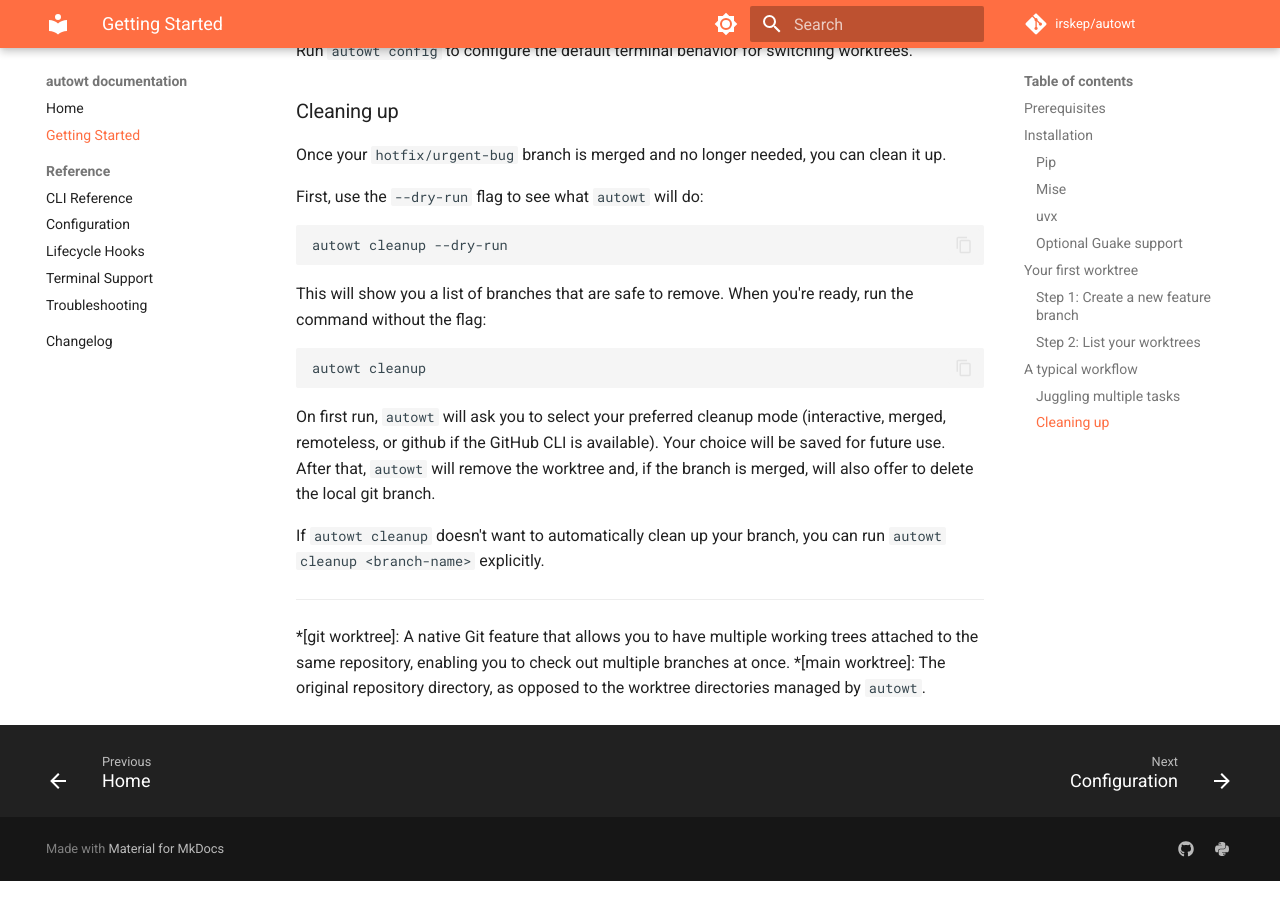
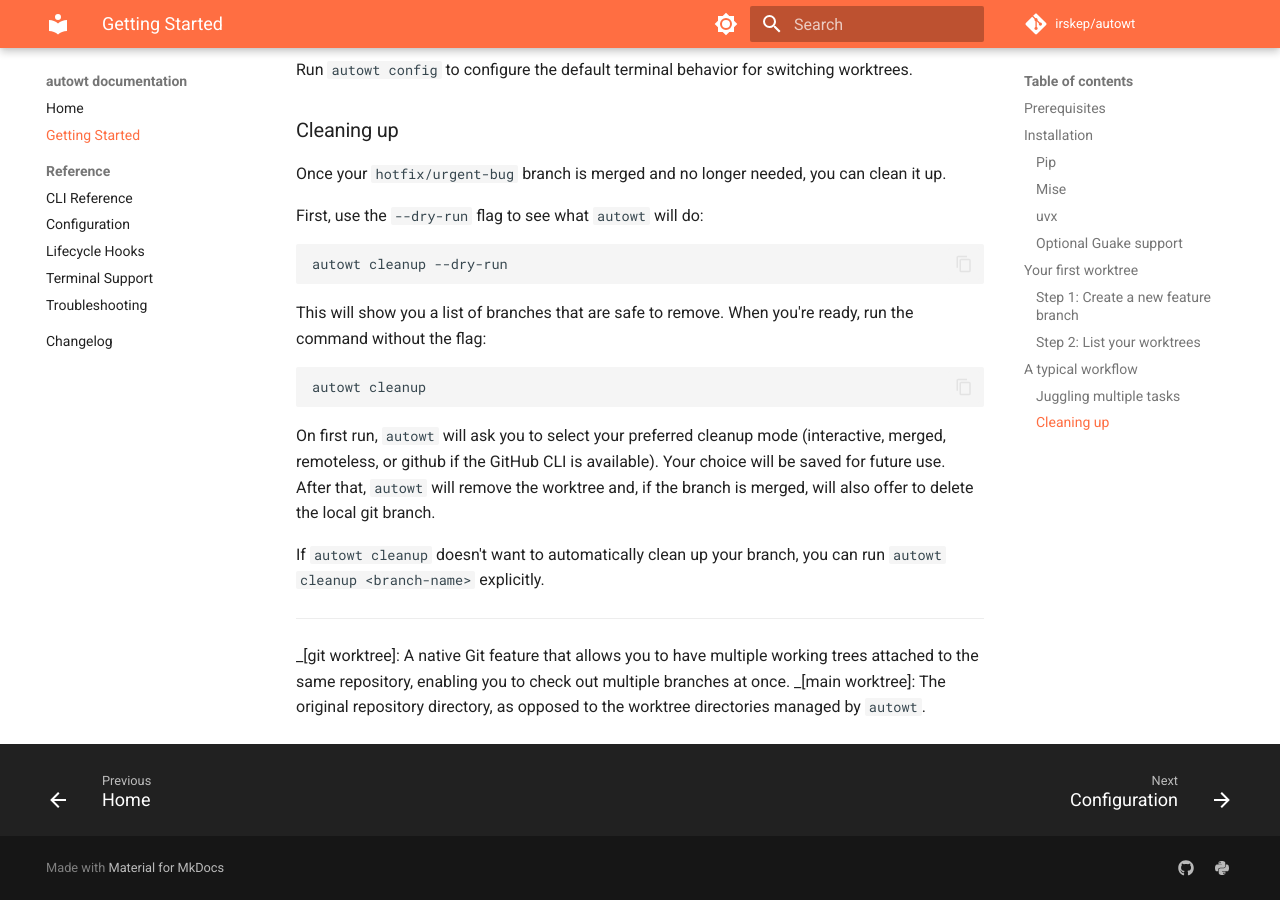
Before and after one commit to irskep/autowt, an MkDocs documentation site: the page built from docs/gettingstarted.md, in a window 1280 px wide and 900 px high, scrolled down 3393 px. Built offline with MkDocs 1.6.1 and Material for MkDocs 9.7.7, drawn with Linux system fonts in a browser that asks for light colours; comment, search, counter and statistics services are not loaded; the version menu is left out.

Commit message:
Formatting fix

```diff
--- a/docs/gettingstarted.md
+++ b/docs/gettingstarted.md
@@ -6,9 +6,9 @@
 
 Before you begin, make sure you have the following installed:
 
-*   **Python 3.10+**: You can check your version with `python3 --version`.
-*   **Git 2.5+**: `autowt` relies on modern git worktree functionality. Check your version with `git --version`. Git 2.5 was released in 2015, so this shouldn’t be a problem.
-*   **A supported terminal (recommended)**: For the best experience, use a terminal with good tab and window management, like iTerm2 on macOS. See the [Terminal Support](terminalsupport.md) page for more details.
+-   **Python 3.10+**: You can check your version with `python3 --version`.
+-   **Git 2.5+**: `autowt` relies on modern git worktree functionality. Check your version with `git --version`. Git 2.5 was released in 2015, so this shouldn’t be a problem.
+-   **A supported terminal (recommended)**: For the best experience, use a terminal with good tab and window management, like iTerm2 on macOS. See the [Terminal Support](terminalsupport.md) page for more details.
 
 ## Installation
 
@@ -97,6 +97,7 @@
 !!! tip "Interactive switching"
 
     You can also use `autowt switch` with no arguments to open an interactive TUI that lets you:
+
     - Select from existing worktrees to switch to
     - Choose branches without worktrees (automatically creates a new worktree)
     - Create a new branch by entering its name
@@ -160,5 +161,6 @@
 If `autowt cleanup` doesn't want to automatically clean up your branch, you can run `autowt cleanup <branch-name>` explicitly.
 
 ---
-*[git worktree]: A native Git feature that allows you to have multiple working trees attached to the same repository, enabling you to check out multiple branches at once.
-*[main worktree]: The original repository directory, as opposed to the worktree directories managed by `autowt`.
+
+_[git worktree]: A native Git feature that allows you to have multiple working trees attached to the same repository, enabling you to check out multiple branches at once.
+_[main worktree]: The original repository directory, as opposed to the worktree directories managed by `autowt`.
```
